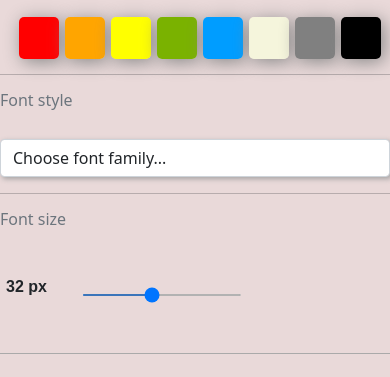
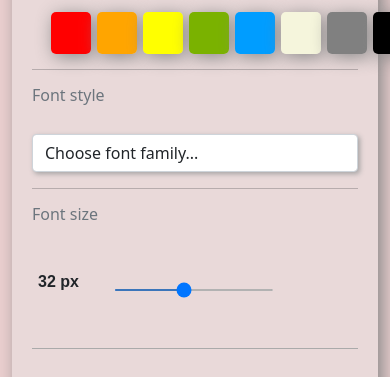
Before and after one commit to mydopico/SETTINGS, a plain HTML site: page index.html in a window 390 px wide. Shown: the part 149-526 px from the top of the page. Drawn offline with nearby package versions, Linux system fonts and the light colour scheme.

Commit message:
update to phone size

```diff
--- a/css/styles.css
+++ b/css/styles.css
@@ -187,8 +187,7 @@ form {
 
 @media  screen and (max-width: 780px) {
     .settings-body {
-        max-width: 440px;
-        padding: 5px;
+        width: 100%;
     }
 
     .container-head {
```
